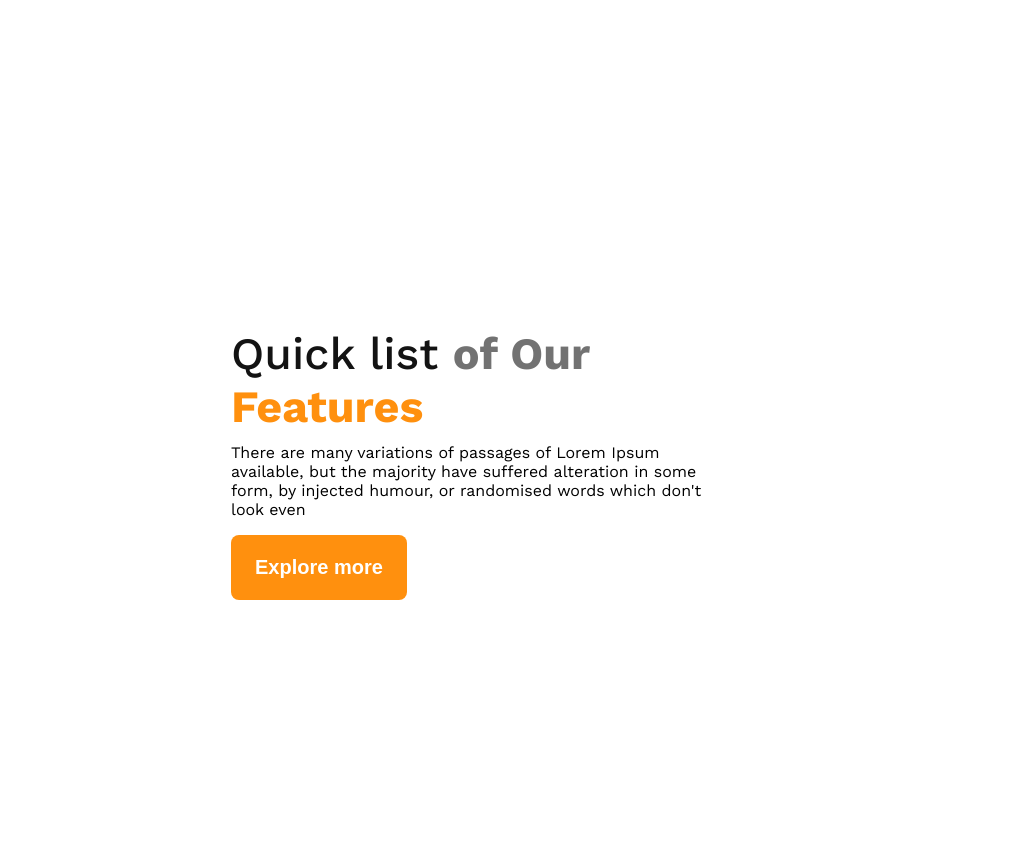
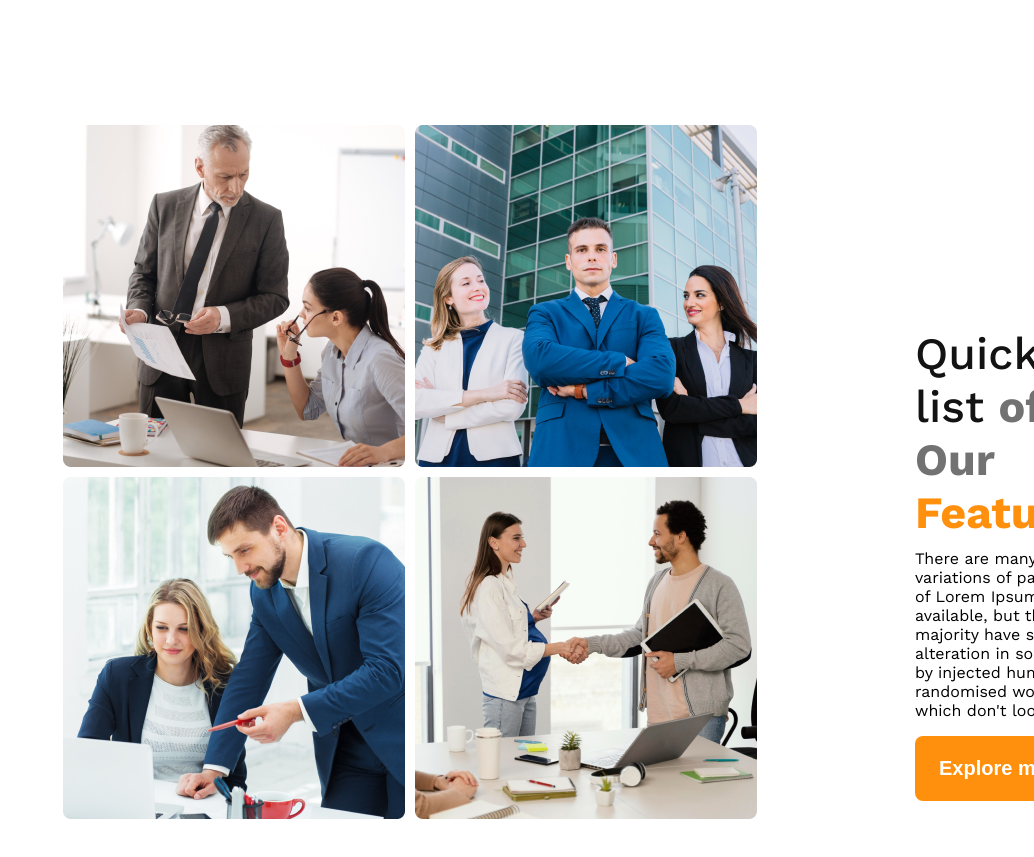
Before and after one commit to tanvir1538/new-responsive, a plain HTML site: page index.html in a window 1280 px wide. Shown: the part 1300-2157 px from the top of the page, without its empty margins (246-1280 px from the left). Drawn offline with nearby package versions, Linux system fonts and the light colour scheme; the site is published under a folder, as on GitHub Pages, so addresses that start at the root find nothing.

Commit message:
add picture

```diff
--- a/index.html
+++ b/index.html
@@ -47,10 +47,10 @@
     <main>
         <div class="pic-des">
             <div class="image-four">
-                <img src="/images/team1.png" alt="">
-                <img src="/images/team2.png" alt="">
-                <img src="/images/team3.png" alt="">
-                <img src="/images/team4.png" alt="">
+                <img src="images/team1.png" alt="">
+                <img src="images/team2.png" alt="">
+                <img src="images/team3.png" alt="">
+                <img src="images/team4.png" alt="">
 
 
 
```
